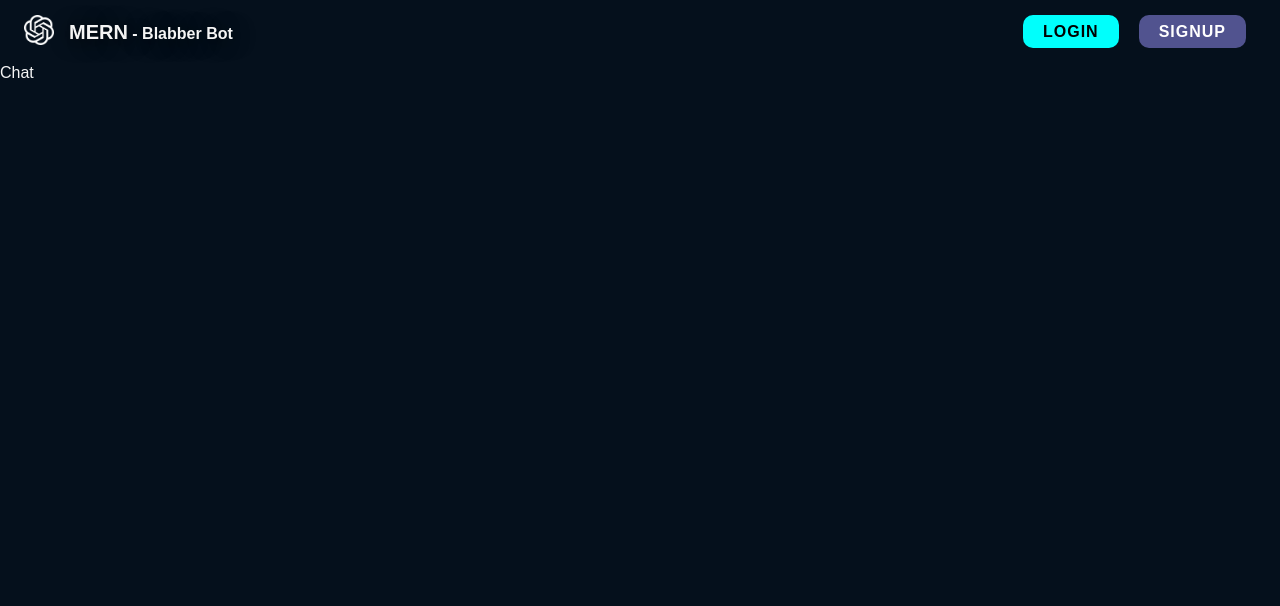
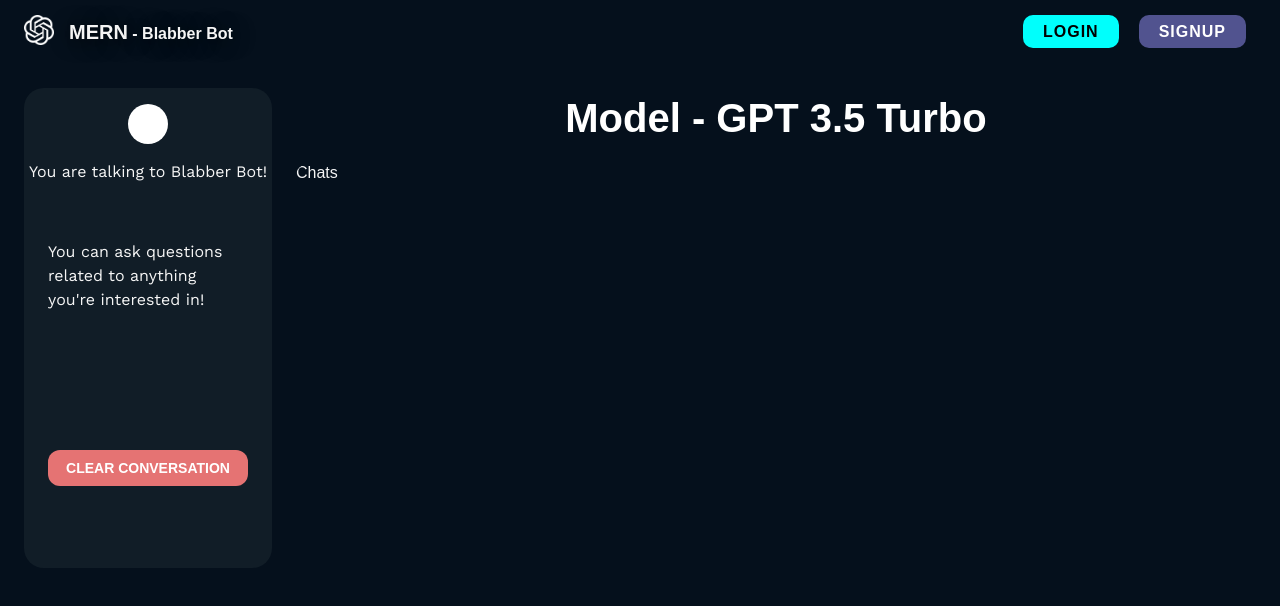
Before and after one commit to Shcoobz/advancedJS_mern_blabber-bot, a React (Vite) app in the folder frontend/: page /chat in a window 1280 px wide. Shown: the top 606 px of the page. Built offline with nearby package versions, Linux system fonts and the light colour scheme; no server answers.

Commit message:
implemented styling for chats page

```diff
--- a/frontend/src/pages/Chat.tsx
+++ b/frontend/src/pages/Chat.tsx
@@ -1,5 +1,107 @@
+import { Box, Avatar, Typography, Button } from '@mui/material';
+import { red } from '@mui/material/colors';
+
+import { useAuth } from '../context/AuthContext';
+
 function Chat() {
-  return <div>Chat</div>;
+  const auth = useAuth();
+
+  return (
+    <Box
+      sx={{
+        display: 'flex',
+        flex: 1,
+        width: '100%',
+        height: '100%',
+        mt: 3,
+        gap: 3,
+      }}>
+      <Box
+        sx={{
+          display: { md: 'flex', xs: 'none', sm: 'none' },
+          flex: 0.2,
+          flexDirection: 'column',
+        }}>
+        <Box
+          sx={{
+            display: 'flex',
+            width: '100%',
+            height: '60vh',
+            bgcolor: 'rgb(17,29,39)',
+            borderRadius: 5,
+            flexDirection: 'column',
+            mx: 3,
+          }}>
+          <Avatar
+            sx={{
+              mx: 'auto',
+              my: 2,
+              bgcolor: 'white',
+              color: 'black',
+              fontWeight: 700,
+            }}>
+            {auth?.user?.name[0]}
+            {auth?.user?.name.split(' ')[1][0]}
+          </Avatar>
+          <Typography sx={{ mx: 'auto', fontFamily: 'work sans' }}>
+            You are talking to Blabber Bot!
+          </Typography>
+          <Typography sx={{ mx: 'auto', fontFamily: 'work sans', my: 4, p: 3 }}>
+            You can ask questions related to anything you're interested in!
+          </Typography>
+          <Button
+            sx={{
+              width: '200px',
+              my: 'auto',
+              color: 'white',
+              fontWeight: '700',
+              borderRadius: 3,
+              mx: 'auto',
+              bgcolor: red[300],
+              ':hover': {
+                bgcolor: red.A400,
+              },
+            }}>
+            Clear Conversation
+          </Button>
+        </Box>
+      </Box>
+
+      <Box
+        sx={{
+          display: 'flex',
+          flex: { md: 0.8, xs: 1, sm: 1 },
+          flexDirection: 'column',
+          px: 3,
+        }}>
+        <Typography
+          sx={{
+            fontSize: '40px',
+            color: 'white',
+            mb: 2,
+            mx: 'auto',
+            fontWeight: '600',
+          }}>
+          Model - GPT 3.5 Turbo
+        </Typography>
+        <Box
+          sx={{
+            width: '100%',
+            height: '60vh',
+            borderRadius: 3,
+            mx: 'auto',
+            display: 'flex',
+            flexDirection: 'column',
+            overflow: 'scroll',
+            overflowX: 'hidden',
+            overflowY: 'auto',
+            scrollBehavior: 'smooth',
+          }}>
+          Chats
+        </Box>
+      </Box>
+    </Box>
+  );
 }
 
 export default Chat;
```
